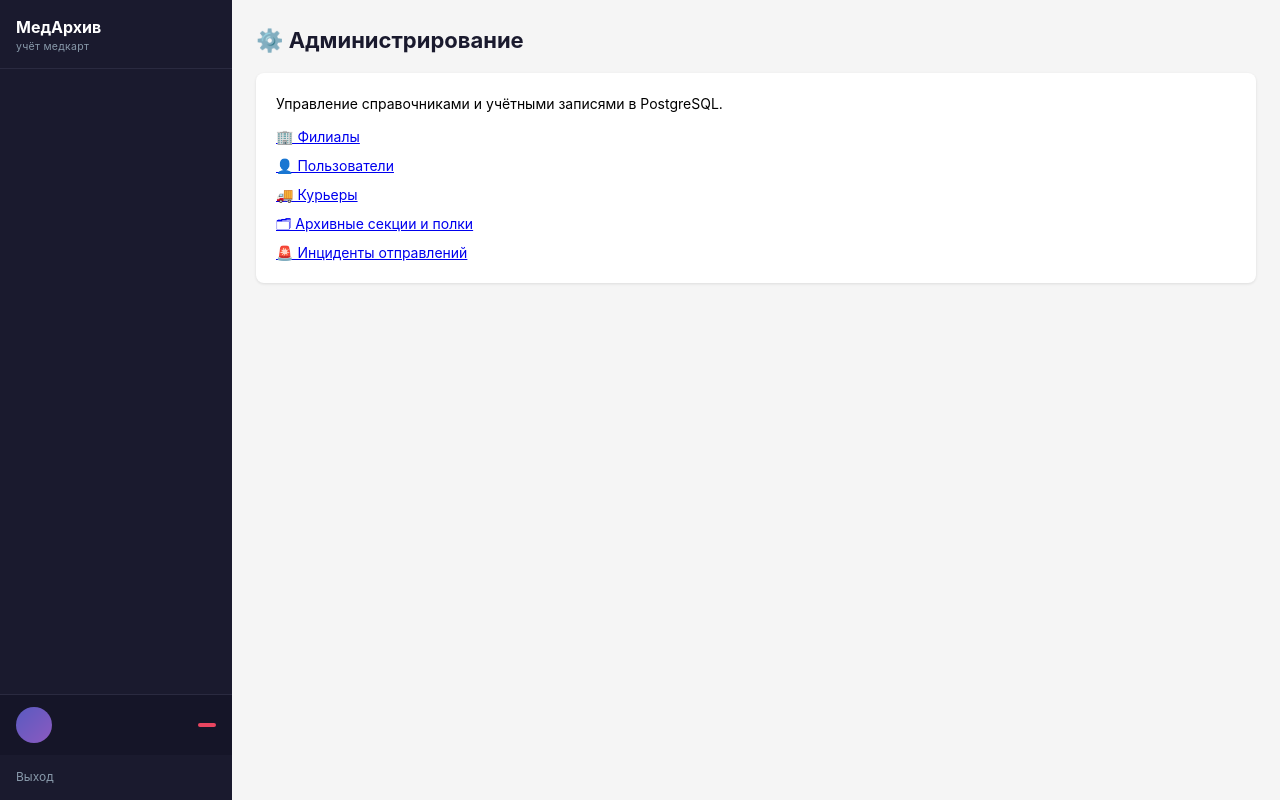
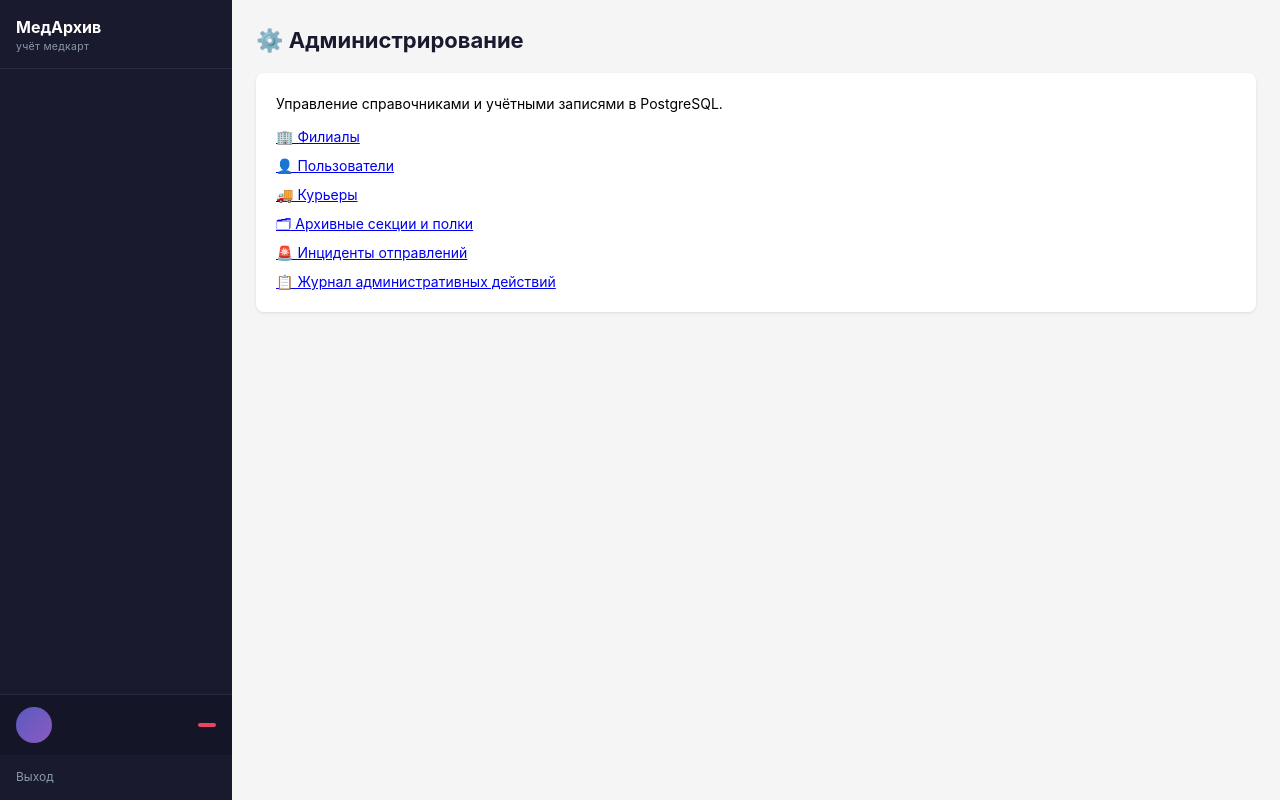
Before and after one commit to destorrr/medarchive, a FastAPI app: template src/medarchive/templates/admin/postgresql_index.html in a window 1280 px wide. Run offline with FastAPI, Linux system fonts and the light colour scheme; the template is opened without the code that fills it, so the values that code supplies are empty; some libraries are stand-ins or nearby versions.

Commit message:
feat: link administrative audit journal from dashboard

```diff
--- a/src/medarchive/templates/admin/postgresql_index.html
+++ b/src/medarchive/templates/admin/postgresql_index.html
@@ -8,5 +8,6 @@
     <p style="margin-top:8px"><a href="/admin/couriers">🚚 Курьеры</a></p>
     <p style="margin-top:8px"><a href="/admin/sections">🗂 Архивные секции и полки</a></p>
     <p style="margin-top:8px"><a href="/admin/incidents">🚨 Инциденты отправлений</a></p>
+    <p style="margin-top:8px"><a href="/admin/audit">📋 Журнал административных действий</a></p>
 </div>
 {% endblock %}
```
